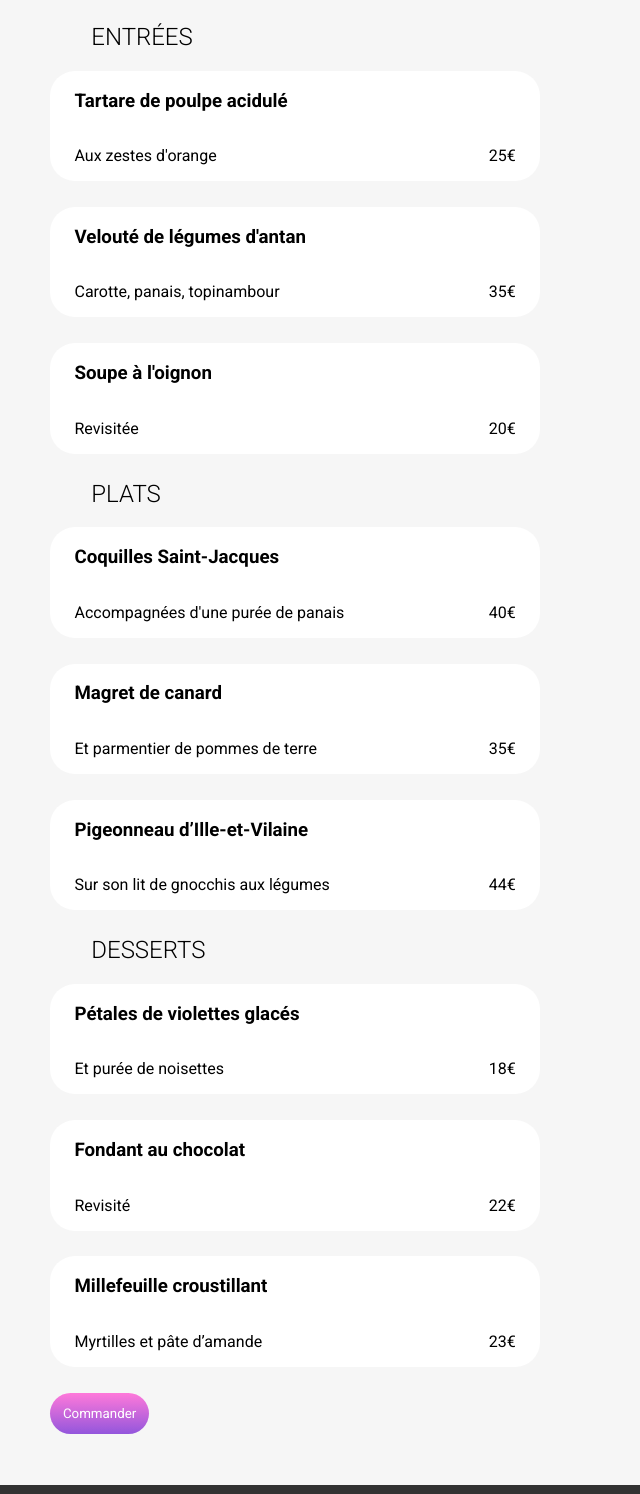
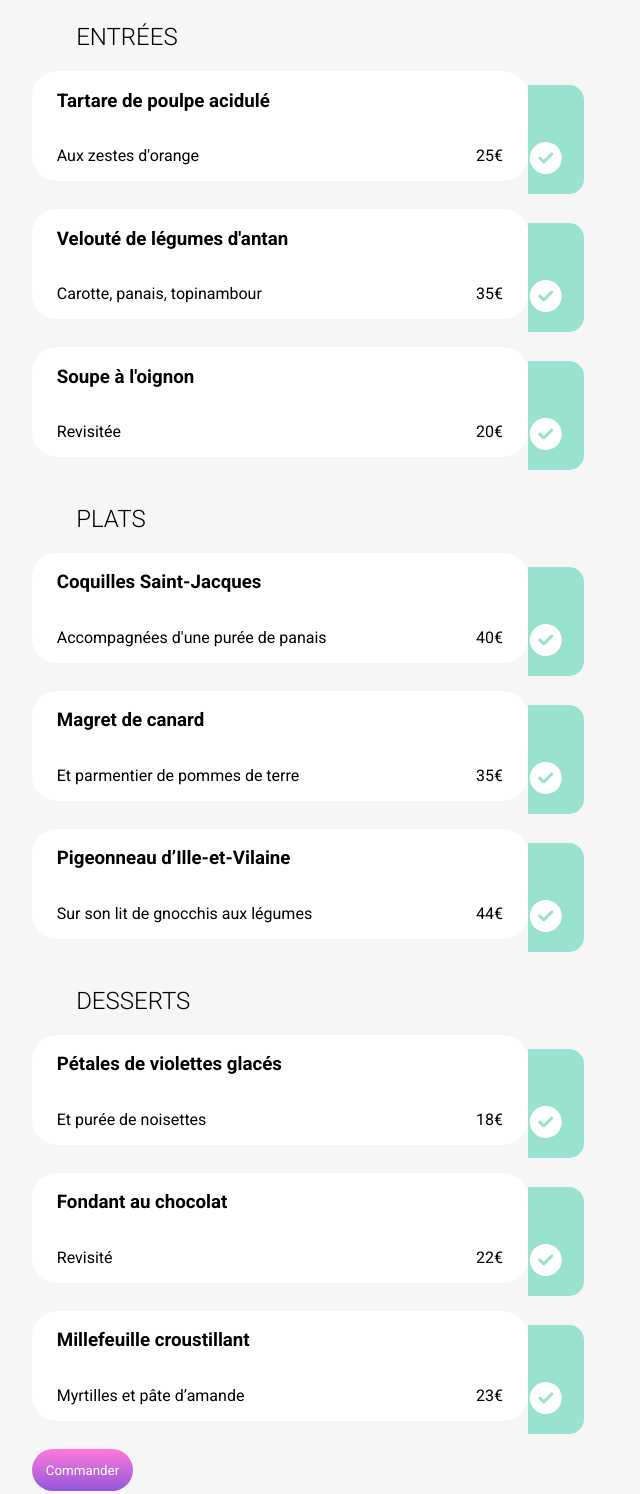
Before and after one commit to Fabdev31/FabriceRosamond_-_03122020, a website: page restaurant_a_la_francaise.html in a window 1280 px wide. Shown: the part 1221-2715 px from the top of the page, without its empty margins (332-972 px from the left). Drawn offline with nearby package versions, Linux system fonts and the light colour scheme; files that its build step writes are made by us from their sources; files whose address does not match are found by name; a web font is replaced by a local one.

Commit message:
debut mise en forme cercle de validation

```diff
--- a/restaurant_a_la_francaise.html
+++ b/restaurant_a_la_francaise.html
@@ -35,57 +35,103 @@
             <article class="ensemble-vignettes-menu">
                 <div class="ensemble-vignettes-menu__entrees">
                     <h2 class="positionnement-titre-article">ENTRÉES</h2>
+                    <div class="agencement-vignettes">
                         <div class="vignettes-menu">
                             <h3>Tartare de poulpe acidulé</h3>
                             <p class="texte-vignette">Aux zestes d'orange</p>
-                        <p class="dernier-element-vignette">25€</p><i class="far fa-check-circle icone-validation"></i>
+                            <p class="dernier-element-vignette">25€</p>
                         </div>
+                        <div class="form-cercle">
+                            <i class="fas fa-check-circle icone-validation"></i>
+                        </div>
+                    </div>
+                    <div class="agencement-vignettes">
                         <div class="vignettes-menu">
                             <h3>Velouté de légumes d'antan</h3>
                             <p class="texte-vignette">Carotte, panais, topinambour</p>
-                        <p class="dernier-element-vignette">35€</p><i class="far fa-check-circle icone-validation"></i>
+                            <p class="dernier-element-vignette">35€</p>
                         </div>
+                        <div class="form-cercle">
+                            <i class="fas fa-check-circle icone-validation"></i>
+                        </div>
+                    </div>
+                    <div class="agencement-vignettes">
                         <div class="vignettes-menu">
                             <h3>Soupe à l'oignon</h3>
                             <p class="texte-vignette">Revisitée</p>
-                        <p class="dernier-element-vignette">20€</p><i class="far fa-check-circle icone-validation"></i>
+                            <p class="dernier-element-vignette">20€</p>
+                        </div>
+                        <div class="form-cercle">
+                            <i class="fas fa-check-circle icone-validation"></i>
+                        </div>
                     </div>
                 </div>
                 <div class="ensemble-vignettes-menu__plats">
                         <h2 class="positionnement-titre-article">PLATS</h2>
+                        <div class="agencement-vignettes">
                             <div class="vignettes-menu">
                                 <h3>Coquilles Saint-Jacques</h3>
                                 <p class="texte-vignette">Accompagnées d'une purée de panais</p>
-                        <p class="dernier-element-vignette">40€</p><i class="far fa-check-circle icone-validation"></i>
+                                <p class="dernier-element-vignette">40€</p>
                             </div>
+                            <div class="form-cercle">
+                                <i class="fas fa-check-circle icone-validation"></i>
+                            </div>
+                        </div>
+                        <div class="agencement-vignettes">
                             <div class="vignettes-menu">
                                 <h3>Magret de canard</h3>
                                 <p class="texte-vignette">Et parmentier de pommes de terre</p>
-                        <p class="dernier-element-vignette">35€</p><i class="far fa-check-circle icone-validation"></i>
+                                <p class="dernier-element-vignette">35€</p>
                             </div>
+                            <div class="form-cercle">
+                                <i class="fas fa-check-circle icone-validation"></i>
+                            </div>
+                        </div>
+                        <div class="agencement-vignettes">
                             <div class="vignettes-menu">
                                 <h3>Pigeonneau d’Ille-et-Vilaine</h3>
                                 <p class="texte-vignette">Sur son lit de gnocchis aux légumes</p>
-                        <p class="dernier-element-vignette">44€</p><i class="far fa-check-circle icone-validation"></i>
+                                <p class="dernier-element-vignette">44€</p>
+                        </div>
+                        <div class="form-cercle">
+                            <i class="fas fa-check-circle icone-validation"></i>
                         </div>
                 </div>
+
                 <div class="ensemble-vignettes-menu__desserts">
                         <h2 class="positionnement-titre-article">DESSERTS</h2>
+                        <div class="agencement-vignettes">
                             <div class="vignettes-menu">
                                 <h3>Pétales de violettes glacés</h3>
                                 <p class="texte-vignette">Et purée de noisettes</p>
-                        <p class="dernier-element-vignette">18€</p><i class="far fa-check-circle icone-validation"></i>
+                                <p class="dernier-element-vignette">18€</p>
                             </div>
+                            <div class="form-cercle">
+                                <i class="fas fa-check-circle icone-validation"></i>
+                            </div>
+                        </div>
+                        <div class="agencement-vignettes">
                             <div class="vignettes-menu">
                                 <h3>Fondant au chocolat</h3>
                                 <p class="texte-vignette">Revisité</p>
-                        <p class="dernier-element-vignette">22€</p><i class="far fa-check-circle icone-validation"></i>
+                                <p class="dernier-element-vignette">22€</p>
                             </div>
+                            <div class="form-cercle">
+                                <i class="fas fa-check-circle icone-validation"></i>
+                            </div>
+                        </div>
+                        <div class="agencement-vignettes">
                             <div class="vignettes-menu">
                                 <h3>Millefeuille croustillant</h3>
                                 <p class="texte-vignette">Myrtilles et pâte d’amande</p>
-                        <p class="dernier-element-vignette">23€</p><i class="far fa-check-circle icone-validation"></i>
+                                <p class="dernier-element-vignette">23€</p>
                             </div>
+                            <div class="form-cercle">
+                                <i class="fas fa-check-circle icone-validation"></i>
+                            </div>
+                        </div>
+
                     <button>Commander</button>
                 </div>
             </article>
--- a/sass/components/_buttons.scss
+++ b/sass/components/_buttons.scss
@@ -8,4 +8,5 @@ button
     font-family: $font-main;
     border-style: none;
     margin-bottom: 10%;
+
 }
--- a/sass/layout/_main.scss
+++ b/sass/layout/_main.scss
@@ -1,11 +1,9 @@
 @import "../base/typography";
 @keyframes menu-apparitions{
     0%{
-        opacity: .1;
+        opacity: 0;
     }
-    50%{
-        opacity: .5;
-    }
+
     100%{
         opacity: 1;
     }
@@ -95,31 +93,58 @@ h2
     justify-content: center;
     align-content: center;
     align-items: center;
-
+    .agencement-vignettes{
+        display: flex;
+        flex-direction: row;
+        align-content: center;
+        align-items: center;
+        .form-cercle{
+            background-color: $colour-tertiary;
+            width: 10%;
+            height: 50px;
+            border-top-right-radius: 15px;
+            border-bottom-right-radius: 15px;
+            border: $colour-tertiary solid 2px;
+            padding-top: 10%;
+        }
+            .fa-check-circle{
+                font-size: 2rem;
+                visibility:visible;
+                margin-bottom: 0%;
+                background-color: $colour-tertiary;
+                color: white;
+            }
+    }
         .ensemble-vignettes-menu{
+            display: flex;
+            flex-direction: column;
             margin-top: 16%;
             &__entrees{
-            animation: menu-apparitions 1500ms ;
+                animation: menu-apparitions 500ms ;
             }
             &__plats{
-            animation: menu-apparitions 1500ms 1500ms backwards;
+                animation: menu-apparitions 500ms 500ms backwards;
             }
             &__desserts{
-            animation: menu-apparitions 1500ms 3000ms backwards;
+                animation: menu-apparitions 500ms 1000ms backwards;
             }
                 .positionnement-titre-article{
                     font-weight: $font-weight-light;
                 }
                 .vignettes-menu{
-            position:relative;
                 display: flex;
+                flex-direction: row;
+                flex-wrap: wrap;
                 justify-content:space-between;
-            flex-wrap: wrap;
                 @include backgroundmaincolor($colour-white);
                 border-radius: 25px;
                 margin-top: 0%;
                 margin-bottom: 5%;
                 width:95%;
+                cursor: pointer;
+                &:hover{
+
+                }
                 h3{
                     width: 100%;
                     margin-left: 5%;
@@ -131,11 +156,13 @@ h2
                     margin-right: 5%;
                 }
                 .fa-check-circle{
-                position: absolute;
-                right: 2rem;
-                top: 2rem;
-                visibility:hidden;
+                    font-size: 2rem;
+                    visibility:visible;
+                    margin-bottom: 0%;
+                    background-color: $colour-tertiary;
+                    color: white;
                 }
             }
         }
+
 }
```
Also changed, not shown: public/css/style.css, 1 other file. Lines whose indentation alone changed are shown as unchanged.
